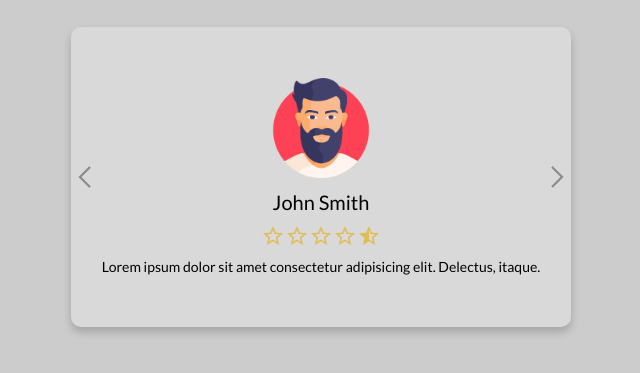
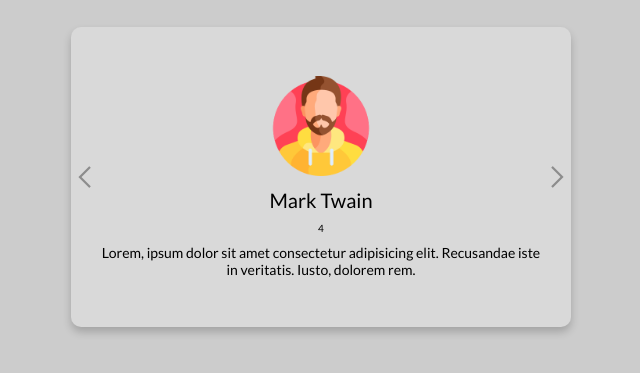
Before and after one commit to krystian-f/js-reviews, a plain HTML site: page index.html in a window 1280 px wide. Shown: the part 267-640 px from the top of the page, without its empty margins (319-959 px from the left). Drawn offline with nearby package versions, Linux system fonts and the light colour scheme.

Commit message:
JS functions: LoadReviews and Display next/previous review

```diff
--- a/app.js
+++ b/app.js
@@ -11,30 +11,83 @@ const reviewsDB = [
   },
   {
     id: 2,
-    user: "John Smith",
-    avatar: "./img/avatar-man-1.png",
-    score: 4.5,
+    user: "Kyle Johnson",
+    avatar: "./img/avatar-woman-1.png",
+    score: 5,
     review: "Lorem ipsum dolor sit amet, consectetur adipisicing elit. Similique temporibus doloribus veniam quidem ipsa laboriosam, iure perspiciatis aspernatur minima optio!"
   },
   {
     id: 3,
-    user: "John Smith",
-    avatar: "./img/avatar-man-1.png",
-    score: 4.5,
+    user: "Mark Twain",
+    avatar: "./img/avatar-man-2.png",
+    score: 4,
     review: "Lorem, ipsum dolor sit amet consectetur adipisicing elit. Recusandae iste in veritatis. Iusto, dolorem rem."
   }
 ];
 
 // DOM
 const btns = document.querySelectorAll('.js-reviews__button');
+const review = document.querySelector('.js-reviews__review');
+
+// Variables
+let reviewId = Math.floor(Math.random() * 3);
 
 
+// Functions
+let cleanReviewContent = function(){
+  review.innerHTML='';
+}
+
+let loadScore = function(id){
+  console.log(reviewsDB[id].score);
+}
+  loadScore(reviewId);
+
+let loadReview = function(id){
+  let reviewData =
+  `
+    <div class="reviews__img"><img src="${reviewsDB[id].avatar}" class="reviews__img--resize" alt="review-img"></div>
+    <div class="reviews__author">${reviewsDB[id].user}</div>
+    <div class="reviews__score">
+    ${reviewsDB[id].score}
+    </div>
+    <div class="reviews-_description">${reviewsDB[id].review}</div>
+  `;
+  review.insertAdjacentHTML("afterbegin", reviewData);
+  console.log(id);
+}
+
+let displayPreviousReview = function(){
+  if(reviewId>0){
+    reviewId-=1;
+    loadReview(reviewId);
+  }else if(reviewId<=0){
+    reviewId = reviewsDB.length -1;
+    loadReview(reviewId);
+  }
+}
+
+let displayNextReview = function(){
+  if(reviewId<reviewsDB.length -1){
+    reviewId+=1;
+    loadReview(reviewId);
+  }else if(reviewId>=reviewsDB.length -1){
+    reviewId=0;
+    loadReview(reviewId);
+  }
+
+}
+
+loadReview(reviewId);
+
 btns.forEach(btn => {
-  btn.addEventListener('click', ()=>{
+  btn.addEventListener('click', (e)=>{
+    cleanReviewContent();
+
     if (btn.classList.contains('js-reviews__button--prev')) {
-      console.log('Previous')
+      displayPreviousReview();
     } else if (btn.classList.contains('js-reviews__button--next')){
-      console.log('Next');
+      displayNextReview();
     }
   })
 })
--- a/index.html
+++ b/index.html
@@ -23,8 +23,8 @@
         arrow_forward_ios
       </span>
     </div>
-    <div class="reviews__review">
-      <div class="reviews__img"><img src="img/avatar-man-1.png" class="reviews__img--resize" alt="review-img"></div>
+    <div class="reviews__review js-reviews__review">
+      <!-- <div class="reviews__img"><img src="img/avatar-man-1.png" class="reviews__img--resize" alt="review-img"></div>
       <div class="reviews__author">John Smith</div>
       <div class="reviews__score">
         <span class="material-symbols-outlined reviews__star">star</span>
@@ -33,7 +33,7 @@
         <span class="material-symbols-outlined reviews__star">star</span>
         <span class="material-symbols-outlined reviews__star reviews__star--half">star_half</span>
       </div>
-      <div class="reviews-_description">Lorem ipsum dolor sit amet consectetur adipisicing elit. Delectus, itaque.</div>
+      <div class="reviews-_description">Lorem ipsum dolor sit amet consectetur adipisicing elit. Delectus, itaque.</div> -->
     </div>
     <div class="reviews__button js-reviews__button js-reviews__button--next">
       <span class="material-symbols-outlined reviews__button--resize">
```
